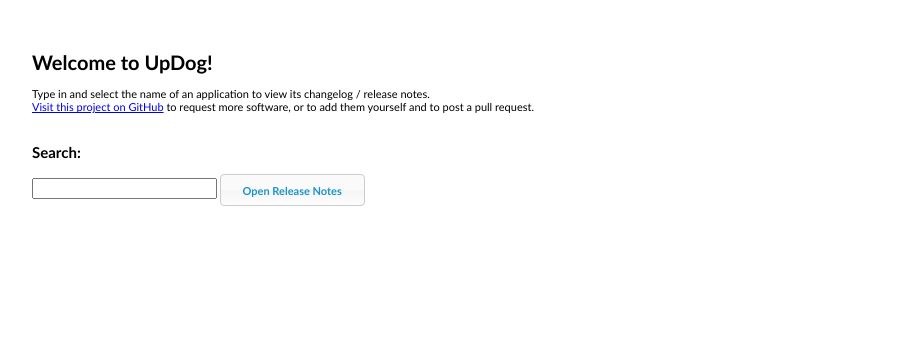
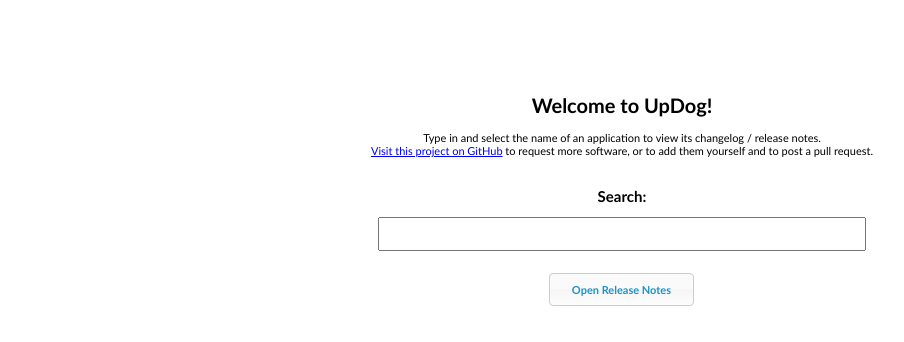
Before and after one commit to TheKeyLimePie/UpDog, a plain HTML site: page index.html in a window 1280 px wide. Shown: the whole page, without its empty margins (18-922 px from the left). Drawn offline with Linux system fonts and the light colour scheme.

Commit message:
Updated the page layout.

```diff
--- a/index.html
+++ b/index.html
@@ -1,5 +1,5 @@
 <!doctype html>
-<html lang="us">
+<html lang="en">
 <!--
 	UpDog - Copyright 2014 PotcFdk
 
@@ -23,6 +23,21 @@
 	body{
 		font: 62.5% "Trebuchet MS", sans-serif;
 		margin: 50px;
+	}
+	.container1 {
+		position: absolute;
+		top: 10%;
+		left: 0;
+		height: 80%;
+		width: 100%;
+		text-align: center;
+	}
+	.textinput {
+		width: 20em;
+		font-size: x-large;
+	}
+	button {
+		margin-top: 2em;
 	}
 	.demoHeaders {
 		margin-top: 2em;
@@ -64,7 +79,7 @@
 	</style>
 </head>
 <body>
-
+<div class="container1">
 	<h1>Welcome to UpDog!</h1>
 
 	<div class="ui-widget">
@@ -75,11 +90,13 @@
 
 	<h2 class="demoHeaders">Search:</h2>
 	<div>
-	<input id="autocomplete" title="project name" onFocus="this.select()">
-	<button id="button" class="ui-button ui-widget ui-state-default ui-corner-all ui-button-text-only" role="button">
+		<input id="autocomplete" class="textinput" title="project name" onFocus="this.select()">
+		<br />
+		<button id="button" class="ui-button ui-button-text-only" role="button">
 			<span class="ui-button-text">Open Release Notes</span>
 		</button>
 	</div>
+</div> <!-- container1 -->
 
 <script src="jquery-2.1.3.js"></script>
 <script src="jquery-ui.js"></script>
```
Lines whose indentation alone changed are shown as unchanged.
